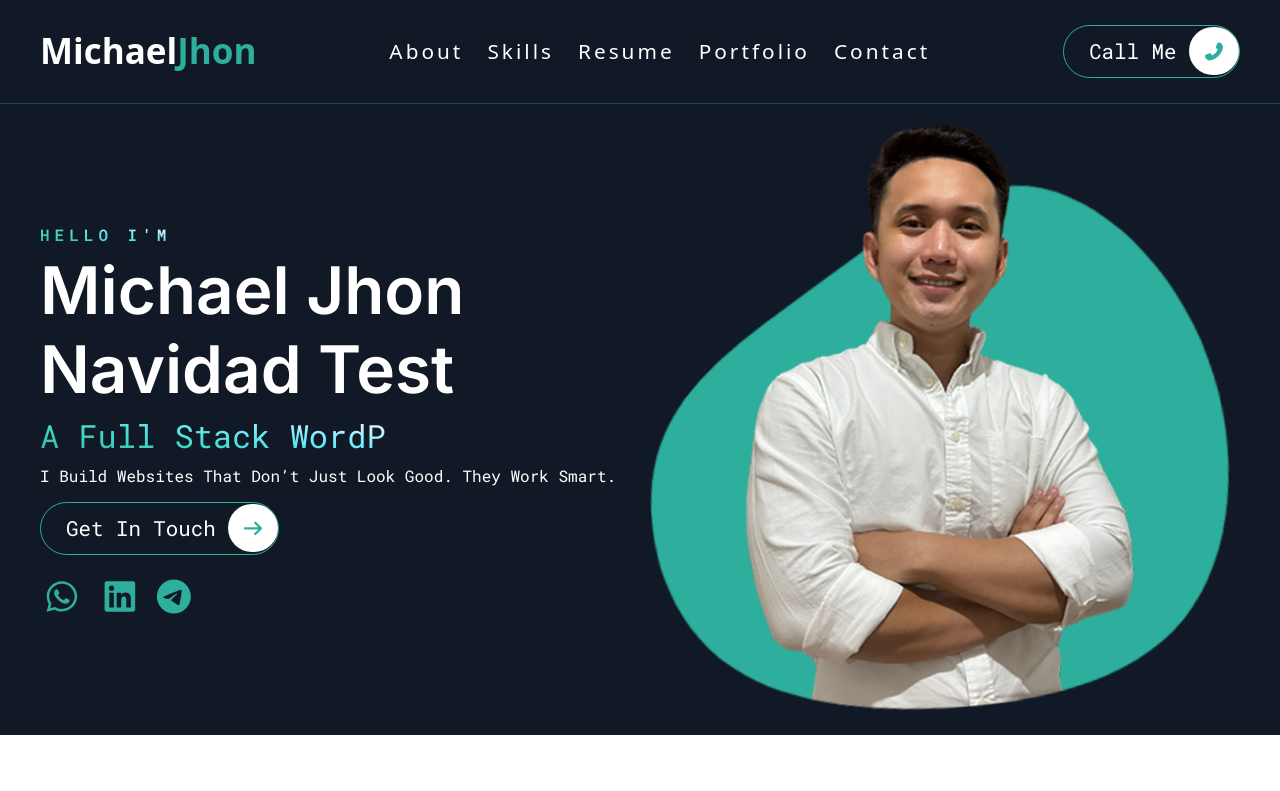
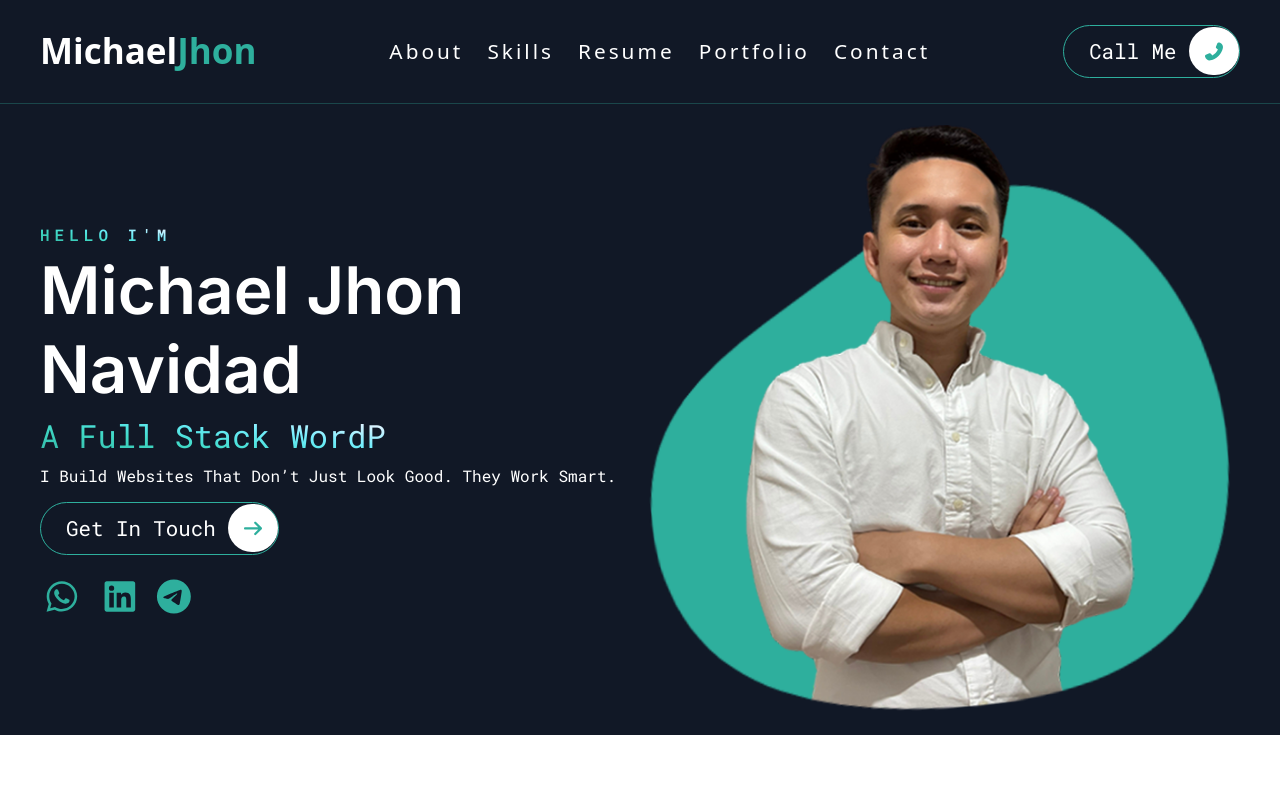
Before and after one commit to mikee-pixel/new-portfolio, a React (Vite) app: page / in a window 1280 px wide. Shown: the top 791 px of the page. Built offline with nearby package versions, Linux system fonts and the light colour scheme; no server answers; data requests are answered from the project's data file.

Commit message:
Remove the word Test to hero section tagline

```diff
--- a/src/App.jsx
+++ b/src/App.jsx
@@ -17,7 +17,7 @@ function App() {
           <div className="container-content flex flex-wrap items-center justify-evenly gap-10 sm:gap-0 py-5">
             <div className={`col basis-full sm:basis-1/2 flex flex-col items-start gap-y-1 ${isElementVisible ? `fadeLeft` : 'not-activate-element'}`}>
               <p className="intro gradient-highlighted">Hello I'm</p>
-              <h1 className="name">Michael Jhon Navidad Test</h1>
+              <h1 className="name">Michael Jhon Navidad</h1>
               <p className="position-typewriter gradient-highlighted">A <Typewriter /></p>
 
               <p className="tagline">I Build Websites That Don’t Just Look Good. They Work Smart.</p>
```
